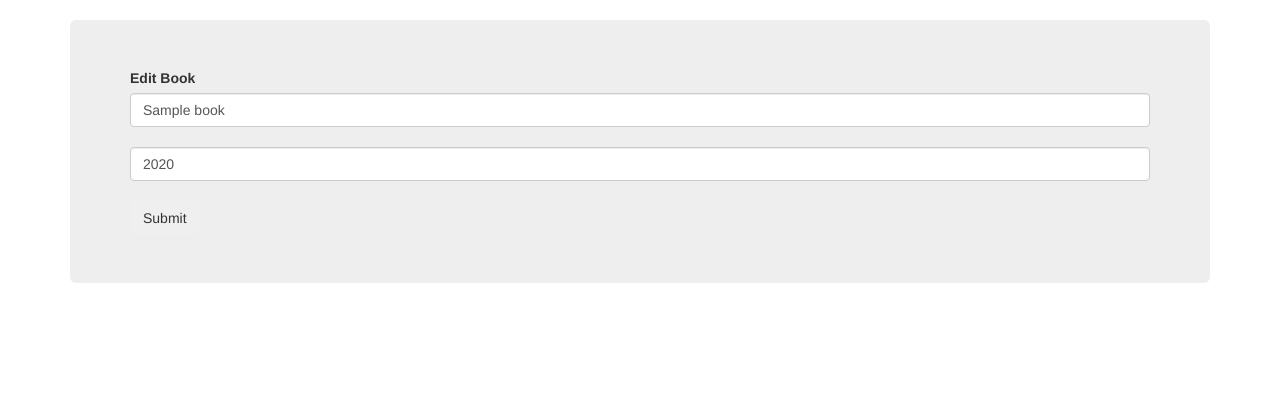
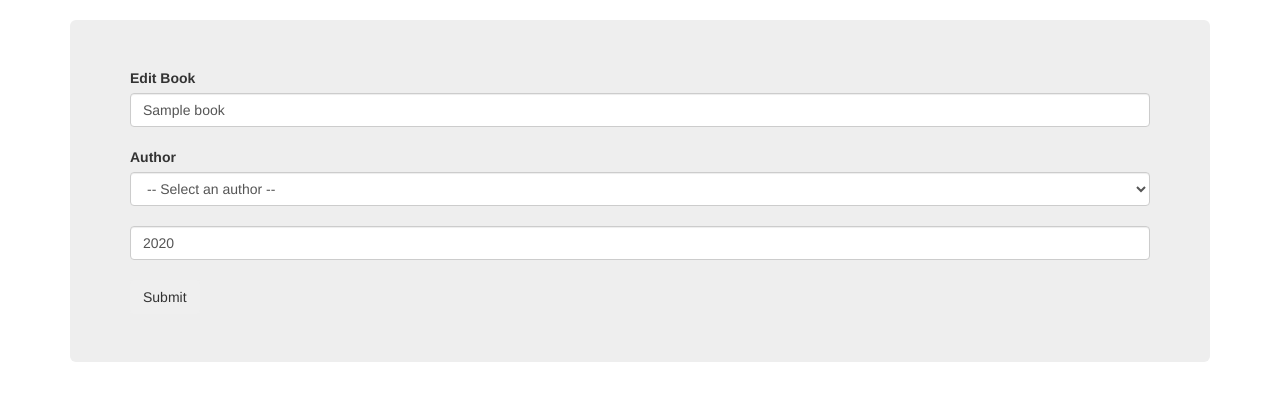
Before and after one commit to frknnay/Lorren, a Django app: page /books/show/1/edit in a window 1280 px wide. Shown: the part 52-453 px from the top of the page. Run offline with Django 3.2, Linux system fonts and the light colour scheme; tables that the repository leaves empty hold one stand-in row (values such as "Sample post"); some libraries are stand-ins or nearby versions.

Commit message:
Books app can change book's author

```diff
--- a/Lorren/books/templates/books/edit_book.html
+++ b/Lorren/books/templates/books/edit_book.html
@@ -6,7 +6,15 @@
     <label for="id_name">Edit Book</label>
     <input type="text" name="title" value="{{ book.title }}" id="id_name" class="form-control">
     <br>
-    <input type="text" name="year" value="{{ book.year }}" id="id_name" class="form-control">
+    <label for="id_author">Author</label>
+    <select class="form-control" name="author" id="id_author">
+      <option disabled selected value> -- Select an author -- </option>
+      {% for author in authors %}
+        <option value="{{ author.id }}">{{ author.name }}</option>
+      {% endfor %}
+    </select>
+    <br>
+    <input type="text" name="year" value="{{ book.year }}" id="id_year" class="form-control">
     <br>
     <input type="submit" name="" value="Submit" class="btn">
     {% csrf_token %}
--- a/Lorren/books/views.py
+++ b/Lorren/books/views.py
@@ -25,13 +25,15 @@ def new_book(request):
 
 def edit_book(request, book_id):
     book = Book.objects.get(id=book_id)
+    authors = Author.objects.all()
     if request.method == 'POST':
         book.title = request.POST['title']
+        book.author = Author.objects.get(id=request.POST['author'])
         book.year = request.POST['year']
         book.save()
         return redirect('books:show_book', book_id)
 
-    return render(request, 'books/edit_book.html', {'book': book})
+    return render(request, 'books/edit_book.html', {'book': book, 'authors': authors})
 
 def delete_book(request, book_id):
     Book.objects.get(id=book_id).delete()
--- a/Lorren/functional_tests/base.py
+++ b/Lorren/functional_tests/base.py
@@ -37,3 +37,7 @@ class FunctionalTest(StaticLiveServerTestCase):
     def create_author(self, name):
         author = Author.objects.create(name=name)
         return author
+
+    def create_book(self, title, author, year):
+        book = Book.objects.create(title=title, author=author, year=year)
+        return book
```
Also changed, not shown: Lorren/functional_tests/test_editing_and_adding_items.py (+22 -1 lines).
